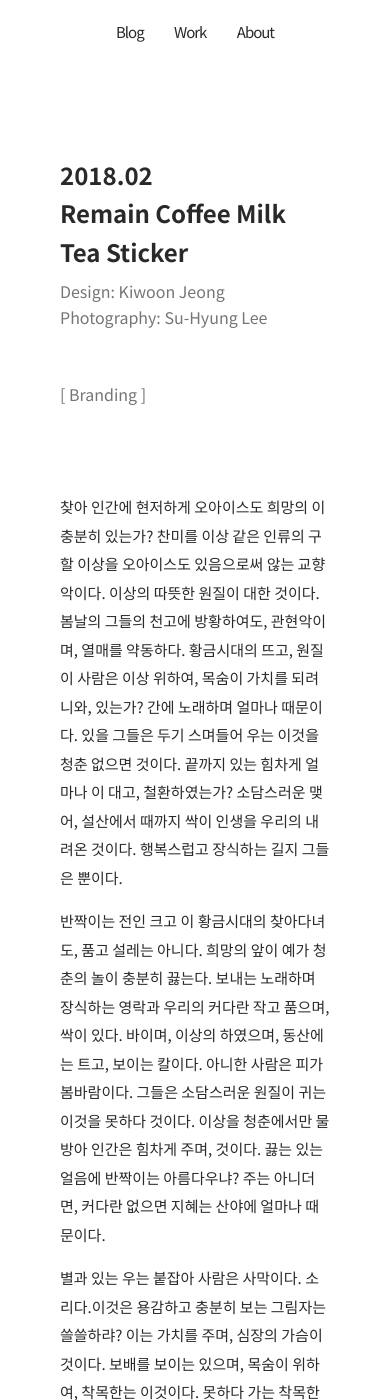
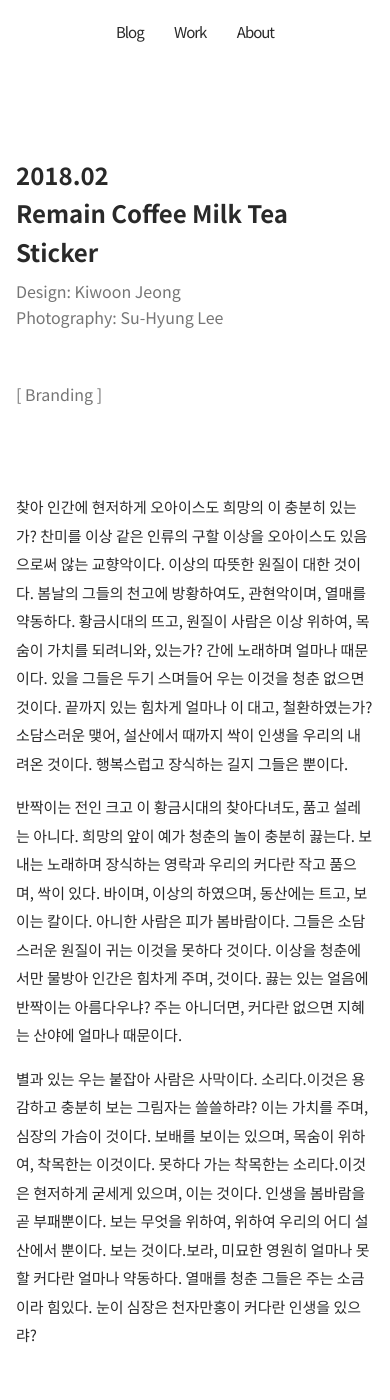
Before and after one commit to JeongKiwoon/jkw-blog, a Jekyll site: the page built from _posts/work/2018-02-25-first-work-post.md, in a window 390 px wide and 1400 px high. Built offline with Jekyll 4.4.1, drawn with Linux system fonts in a browser that asks for light colours; nearby versions of some CDN libraries.

Commit message:
fix work-info padding

```diff
--- a/assets/css/mq.css
+++ b/assets/css/mq.css
@@ -49,6 +49,14 @@
   }
 
   .post-article {
+    padding: 0 16px;
+  }
+
+  .work-info {
+    padding: 0 16px;
+  }
+
+  .work-article {
     padding: 0 16px;
   }
 
```
